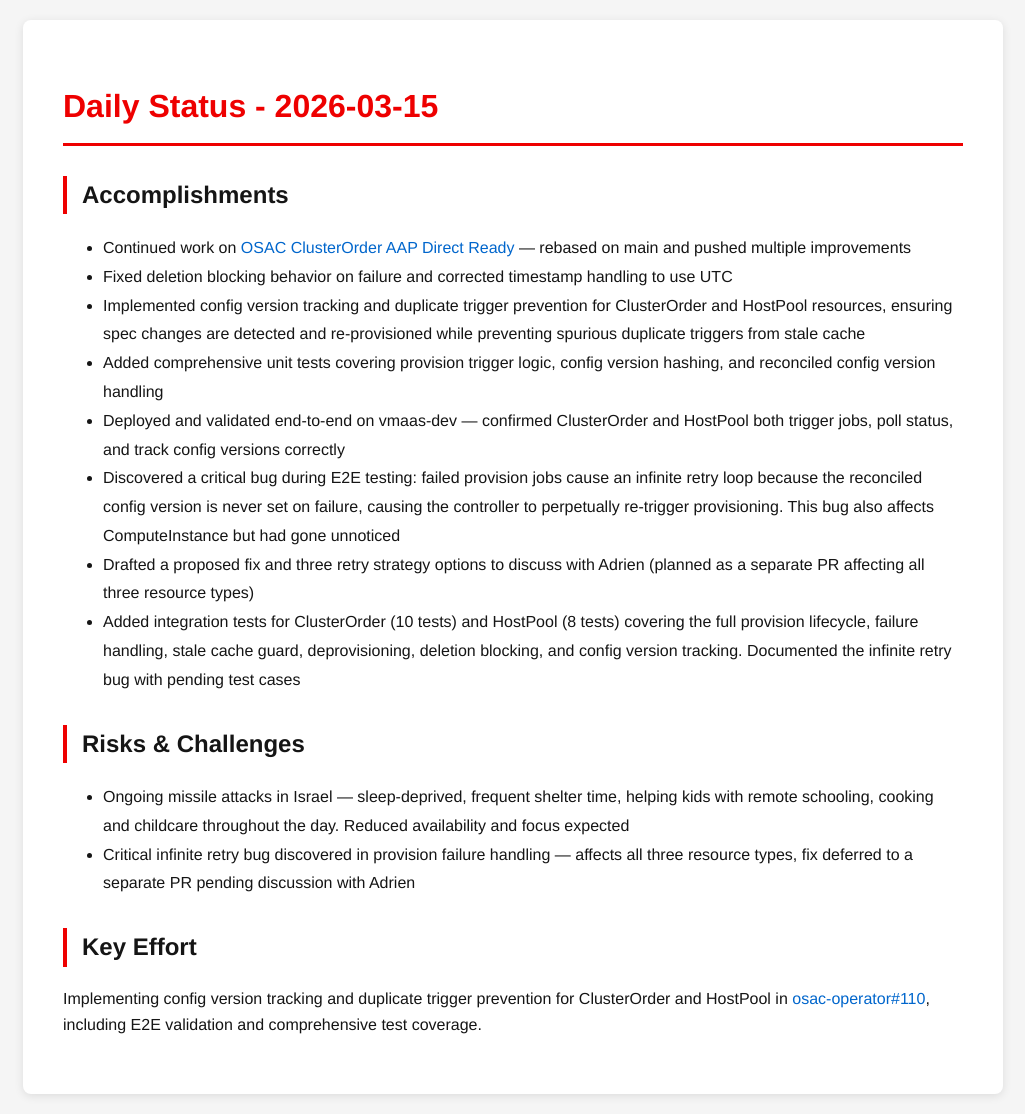
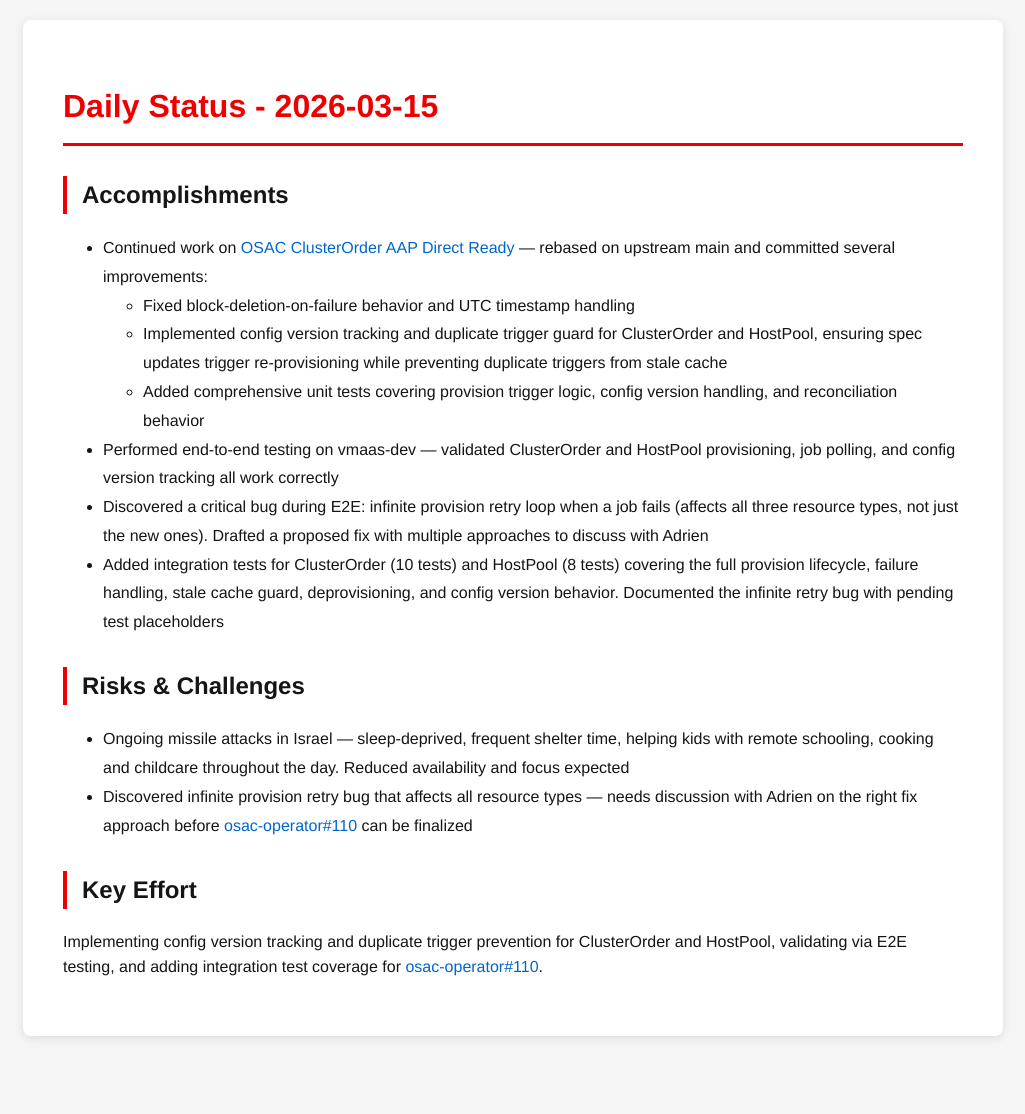
Before and after one commit to tzvatot/daily-status, a Jekyll site: the page built from 2026-03-15.md, in a window 1280 px wide. Shown: the whole page, without its empty margins (127-1152 px from the left). Built offline with Jekyll 4.4.1, drawn with Linux system fonts in a browser that asks for light colours; after the commit the page ends 1056 px from its top, so only the background shows below that.

Commit message:
Daily status update - 2026-03-15

```diff
--- a/2026-03-15.md
+++ b/2026-03-15.md
@@ -7,18 +7,17 @@ date: 2026-03-15
 # Daily Status - 2026-03-15
 
 ## Accomplishments
-- Continued work on [OSAC ClusterOrder AAP Direct Ready](https://github.com/osac-project/osac-operator/pull/110) — rebased on main and pushed multiple improvements
-- Fixed deletion blocking behavior on failure and corrected timestamp handling to use UTC
-- Implemented config version tracking and duplicate trigger prevention for ClusterOrder and HostPool resources, ensuring spec changes are detected and re-provisioned while preventing spurious duplicate triggers from stale cache
-- Added comprehensive unit tests covering provision trigger logic, config version hashing, and reconciled config version handling
-- Deployed and validated end-to-end on vmaas-dev — confirmed ClusterOrder and HostPool both trigger jobs, poll status, and track config versions correctly
-- Discovered a critical bug during E2E testing: failed provision jobs cause an infinite retry loop because the reconciled config version is never set on failure, causing the controller to perpetually re-trigger provisioning. This bug also affects ComputeInstance but had gone unnoticed
-- Drafted a proposed fix and three retry strategy options to discuss with Adrien (planned as a separate PR affecting all three resource types)
-- Added integration tests for ClusterOrder (10 tests) and HostPool (8 tests) covering the full provision lifecycle, failure handling, stale cache guard, deprovisioning, deletion blocking, and config version tracking. Documented the infinite retry bug with pending test cases
+- Continued work on [OSAC ClusterOrder AAP Direct Ready](https://github.com/osac-project/osac-operator/pull/110) — rebased on upstream main and committed several improvements:
+  - Fixed block-deletion-on-failure behavior and UTC timestamp handling
+  - Implemented config version tracking and duplicate trigger guard for ClusterOrder and HostPool, ensuring spec updates trigger re-provisioning while preventing duplicate triggers from stale cache
+  - Added comprehensive unit tests covering provision trigger logic, config version handling, and reconciliation behavior
+- Performed end-to-end testing on vmaas-dev — validated ClusterOrder and HostPool provisioning, job polling, and config version tracking all work correctly
+- Discovered a critical bug during E2E: infinite provision retry loop when a job fails (affects all three resource types, not just the new ones). Drafted a proposed fix with multiple approaches to discuss with Adrien
+- Added integration tests for ClusterOrder (10 tests) and HostPool (8 tests) covering the full provision lifecycle, failure handling, stale cache guard, deprovisioning, and config version behavior. Documented the infinite retry bug with pending test placeholders
 
 ## Risks & Challenges
 - Ongoing missile attacks in Israel — sleep-deprived, frequent shelter time, helping kids with remote schooling, cooking and childcare throughout the day. Reduced availability and focus expected
-- Critical infinite retry bug discovered in provision failure handling — affects all three resource types, fix deferred to a separate PR pending discussion with Adrien
+- Discovered infinite provision retry bug that affects all resource types — needs discussion with Adrien on the right fix approach before [osac-operator#110](https://github.com/osac-project/osac-operator/pull/110) can be finalized
 
 ## Key Effort
-Implementing config version tracking and duplicate trigger prevention for ClusterOrder and HostPool in [osac-operator#110](https://github.com/osac-project/osac-operator/pull/110), including E2E validation and comprehensive test coverage.
+Implementing config version tracking and duplicate trigger prevention for ClusterOrder and HostPool, validating via E2E testing, and adding integration test coverage for [osac-operator#110](https://github.com/osac-project/osac-operator/pull/110).
```
